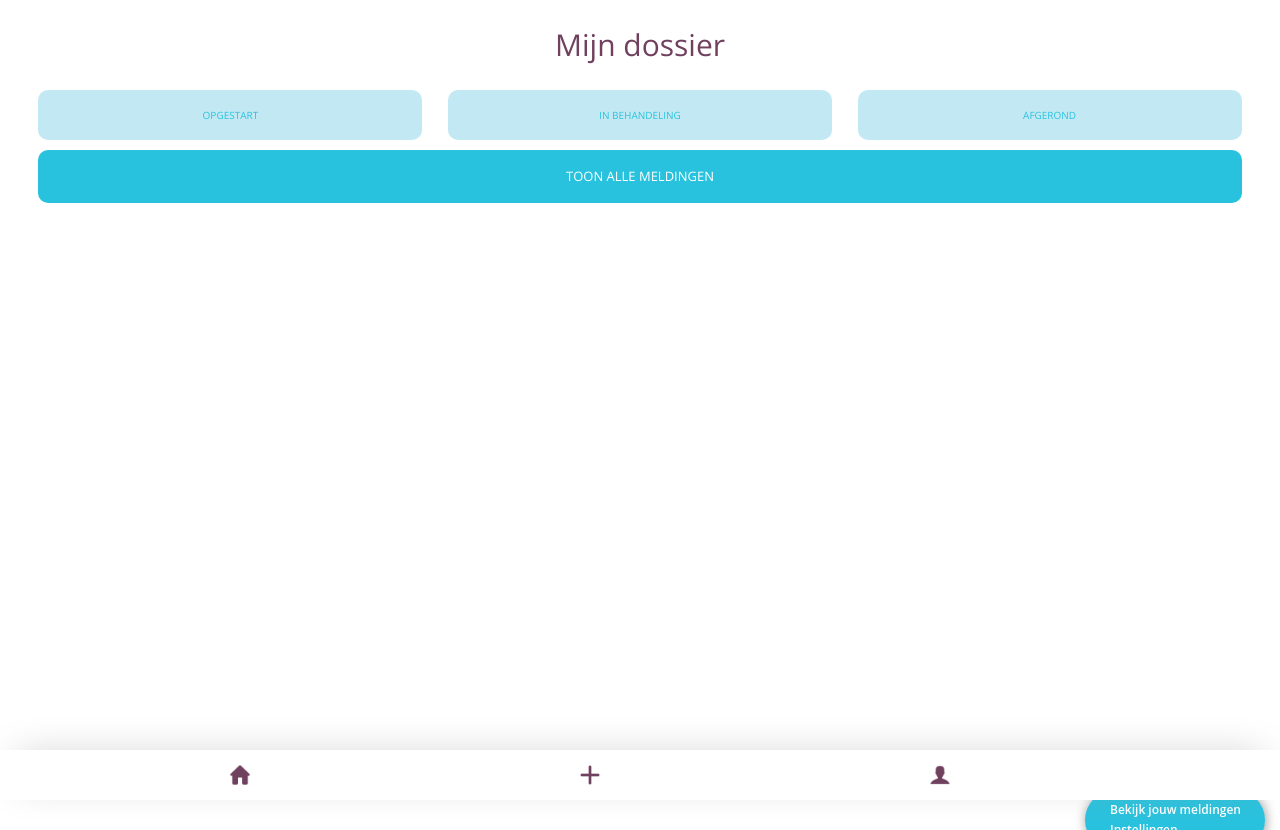
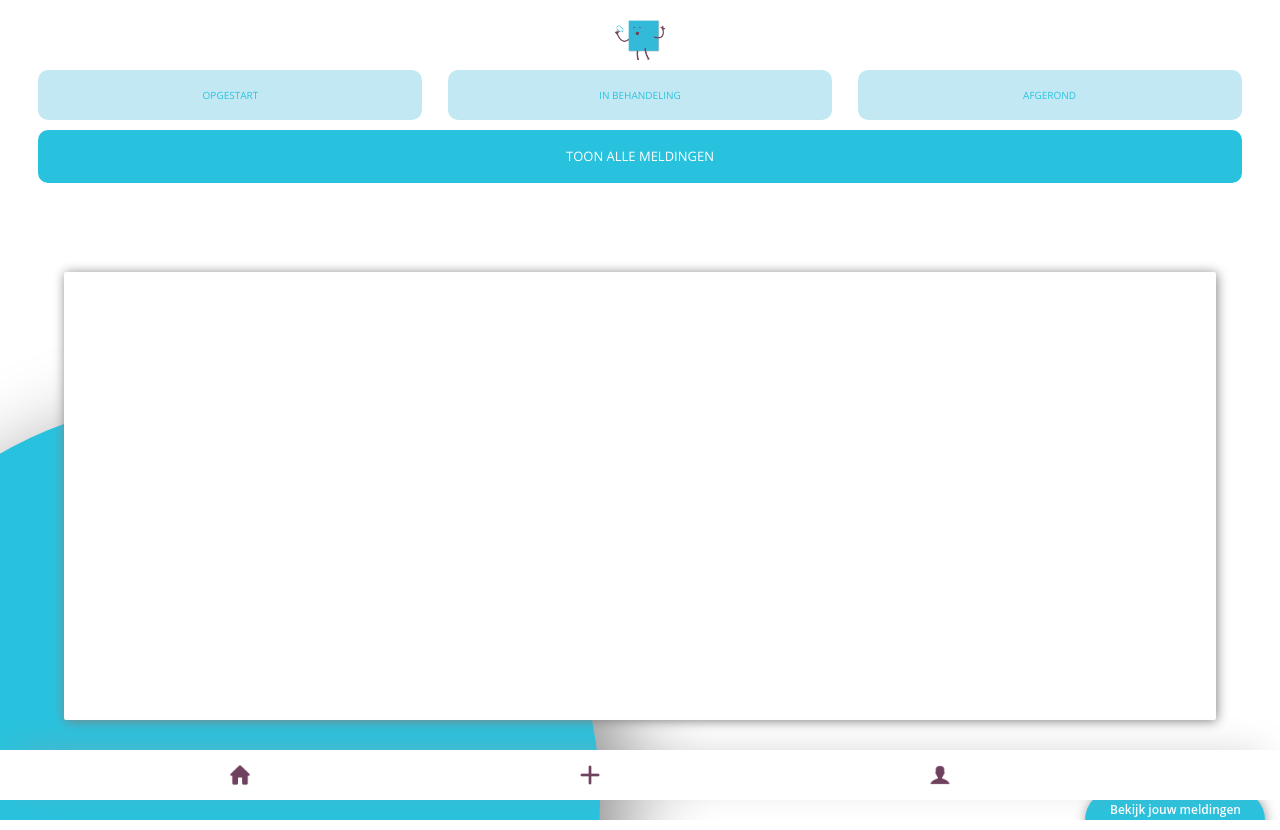
Before and after one commit to ilonaVS/pinme, a PHP site: page /dossier.php in a window 1280 px wide. Run offline with PHP 8.4, Linux system fonts and the light colour scheme; the visitor is signed in with stand-in values (Sample User, id 1); data that the repository does not hold is empty.

Commit message:
dossier
css

```diff
--- a/css/style.css
+++ b/css/style.css
@@ -795,6 +795,44 @@ textarea{
 /*-------------------------------------------*/
 /* Persoonlijk dossier */
 
+#icon_dossier{
+	background-image: url(../images/icon_dossier.png);
+	background-size: cover;
+	width: 50px;
+	height:40px;
+	margin: 0 auto;
+	margin-top: 20px;
+
+}
+
+
+#blok2{
+	z-index: -5;
+	background-color: #29c2de;
+	position: fixed;
+	width: 800px;
+	height: 800px;
+	border-radius: 50%;
+	overflow: hidden;
+	top: 50%;
+	left: -200px;
+	box-shadow:20px 20px 90px gray;
+}
+
+#dospak{
+	background-color: #ffffff;
+	padding: 5px;
+	width: 90%;
+	margin: 0 auto;
+	box-shadow:1px 1px 12px gray;
+	border-radius: 2px;
+	overflow: hidden;
+	position: fixed;
+	bottom: 10%;
+	left: 5%;
+
+}
+
 .dossier_scherm h1{
 	text-align: center;
 	font-size: 30px;
@@ -804,6 +842,7 @@ textarea{
 }
 .dossier_scherm{
 	width: 100%;
+	margin-top: ;
 }
 .statusfilters{
 	display: flex;
@@ -860,7 +899,7 @@ textarea{
     /*box-shadow:1px 1px 12px #D6D6D6;*/
 }
 .dossier_info{
-    font-size:12px;
+    font-size:10px;
     color:#707070;
     margin-bottom:5px;
 }
@@ -869,18 +908,17 @@ textarea{
     vertical-align: middle;
 }
 .dossier_info img{
-    width:18px;
-    height:18px;
+    width:10px;
+    height:10px;
     margin-right:2px;
 }
 .dossier .dossier_rubicon {
-    width:90px;
-    height:90px;
+    width:50px;
+    height:50px;
     float:left;
     margin-right:5px;
+
 }
-
-
 
 
 #avatar{
--- a/dossier.php
+++ b/dossier.php
@@ -29,9 +29,13 @@ $collection = $pin->getAllPins();
 
 <?php include_once("nav.inc.php"); ?>
 
+
+<div id="icon_dossier"></div>
 <div class="dossier_scherm">
 
-	<h1>Mijn dossier</h1>
+
+
+	<!--<h1>Mijn dossier</h1>-->
 
 	<div class="statusfilters">
 	    <div class="status status_non_active">
@@ -51,7 +55,7 @@ $collection = $pin->getAllPins();
             <a href="#" class="link1" id="all">Toon alle meldingen</a>
        </div>
 
-	<div class="dossiers" id="dospak">
+	<div class="dossiers" id="dospak" style="overflow-y: scroll; height:56%;">
 
 		<?php foreach($collection as $c): ?>
         <div class="dossier">
@@ -77,7 +81,7 @@ $collection = $pin->getAllPins();
 
 
 	</div>
-
+<div id="blok2"></div>
 </div>
 
 <script src="https://ajax.googleapis.com/ajax/libs/jquery/3.3.1/jquery.min.js"></script>
--- a/js/homeGoogleMaps.js
+++ b/js/homeGoogleMaps.js
@@ -1,4 +1,4 @@
-function initMap() {
+ function initMap() {
 var mapProp= {
     center:new google.maps.LatLng(51.024902, 4.479083),
     zoom:15,
```
Also changed, not shown: images/icon_dossier.png (added).
